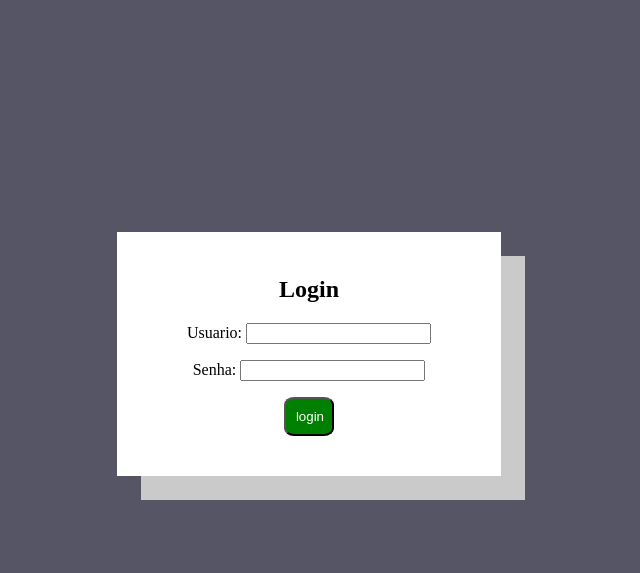
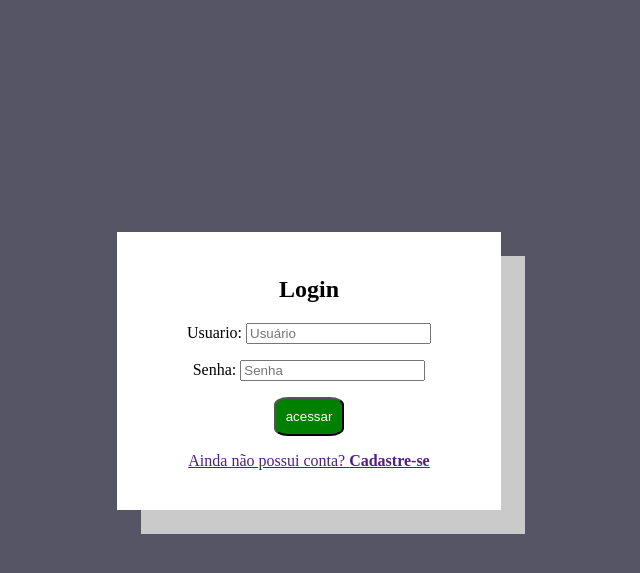
Before and after one commit to billclintondivino/biblioteca, a PHP site: page / in a window 1280 px wide. Shown: the top 573 px of the page, without its empty margins (307-947 px from the left). Run offline with PHP 8.4, Linux system fonts and the light colour scheme.

Commit message:
modifying names and paths

```diff
--- a/login/css/main.css
+++ b/login/css/main.css
@@ -11,6 +11,11 @@ ul {
     height:60px;
     width: 100%;
 
+}
+.logo {
+    float: left;
+    width: 70%;
+    padding: 10px;
 }
 .menu {
     width:70%;
--- a/login/index.html
+++ b/login/index.html
@@ -13,18 +13,24 @@
 
     <div id="section">
         <div id="form">
-            <form action="login.php" method="POST">
+            <form method="POST" action="login.php">
+                <!--process.php -->
                 <h2 class="h2-form">Login</h2>
                 <p>
                     <label> Usuario: </label>
-                    <input type="text" id="username" name="username" />
+                    <input type="text" id="username" name="username" placeholder="Usuário" />
                 </p>
                 <p>
                     <label> Senha: </label>
-                    <input type="password" id="password" name="password" />
+                    <input type="password" id="password" name="password" placeholder="Senha" />
                 </p>
                 <p>
-                    <input type="submit" id="btn" value="login" />
+                    <input type="submit" id="btn" value="acessar" />
+                </p>
+                <p>
+                    <a href="">Ainda não possui conta?
+                        <strong>Cadastre-se</strong>
+                    </a>
                 </p>
             </form>
         </div>
--- a/login/login.php
+++ b/login/login.php
@@ -11,7 +11,8 @@ $senha = $_POST['password'];
 $conexao = mysqli_connect("localhost", "root", "");
 mysqli_select_db($conexao, "login");
 
-$result = mysqli_query($conexao, "SELECT * FROM login  WHERE username = '$usuario' and password = '$senha'") or die("Falha ao consultar Banco de Dados " . mysqli_error());
+$result = mysqli_query($conexao, "SELECT * FROM login  WHERE username = '$usuario' and password = '$senha'")
+or die("Falha ao consultar Banco de Dados " . mysqli_error());
 
 $row = mysqli_fetch_array($result);
 
--- a/authentication/register.php
+++ b/login/register.php
@@ -1,6 +1,6 @@
 <?php
 session_start(); //bank connection
-$db = mysqli_connect("localhost", "root", "", "authentication"); //create authentication in bank/phpMyAdmin
+$conexao = mysqli_connect("localhost", "root", ""); //create authentication in bank/phpMyAdmin
 
 if (isset($_POST['register_btn'])) {
     $user = mysqli_real_escape_string($_POST['user']);
@@ -11,10 +11,10 @@ if (isset($_POST['register_btn'])) {
     if ($password == $password2) {  //create user
         $password = md5($password); //storing for security purpose
         $sql = "INSERT INTO users(user, email, password) VALUES ('$user', '$email', '$password')";
-        mysqli_query($db, $sql);
+        mysqli_query($conexao, $sql);
         $_SESSION['message'] = " login com sucesso."; //alert - successfully logged in > login successfully
         $_SESSION['user'] = $user;
-        header("Location:home.php"); //redirect to home page when browsing
+        header("Location:login.php"); //redirect to home page when browsing
     } else { //alert - The two passwords are not the same
         $_SESSION['message'] = " senhas não são idênticas!";
     }
--- a/login/style.css
+++ b/login/style.css
@@ -22,7 +22,7 @@ body{
 #btn{
     color: #fff;
     background:green;
-    width: 15%;
+    width: 15% auto;
     height: 10% 0%;
     padding: 3%;
     border-radius:20% ;
```
